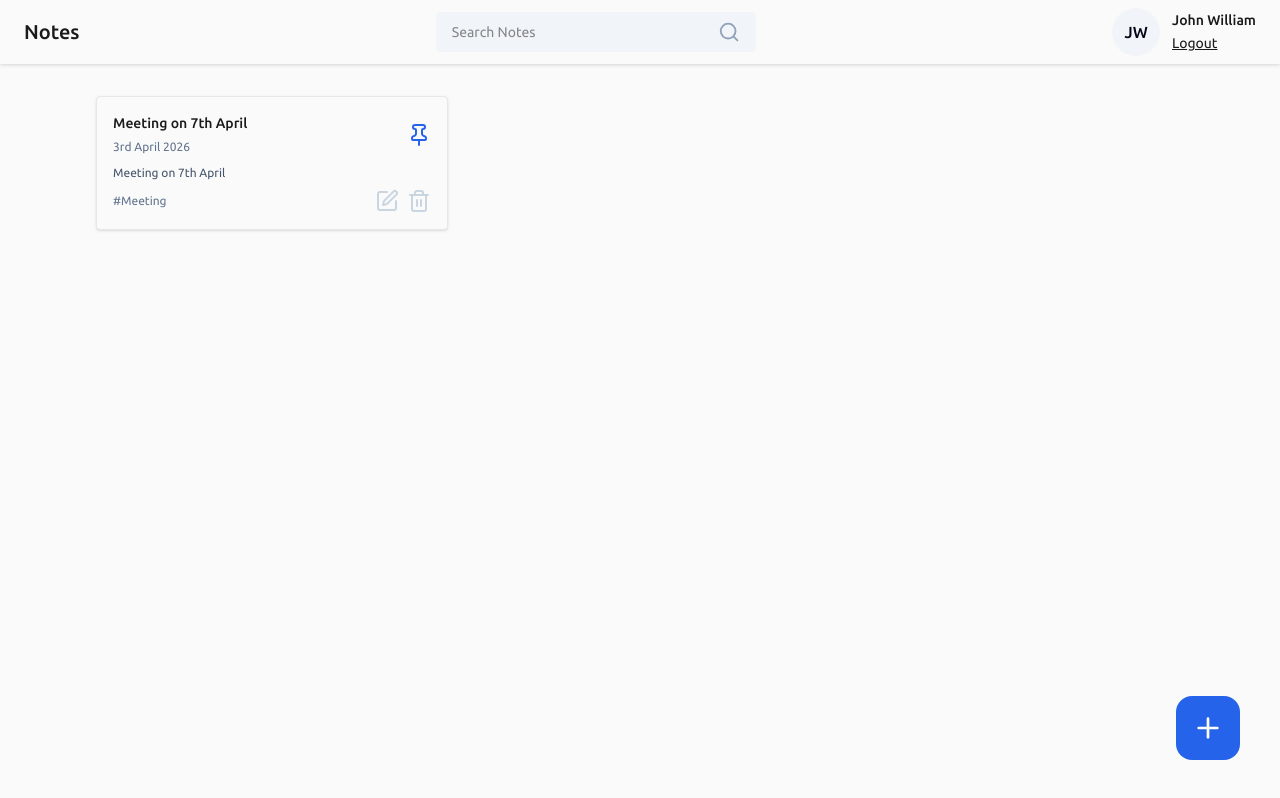
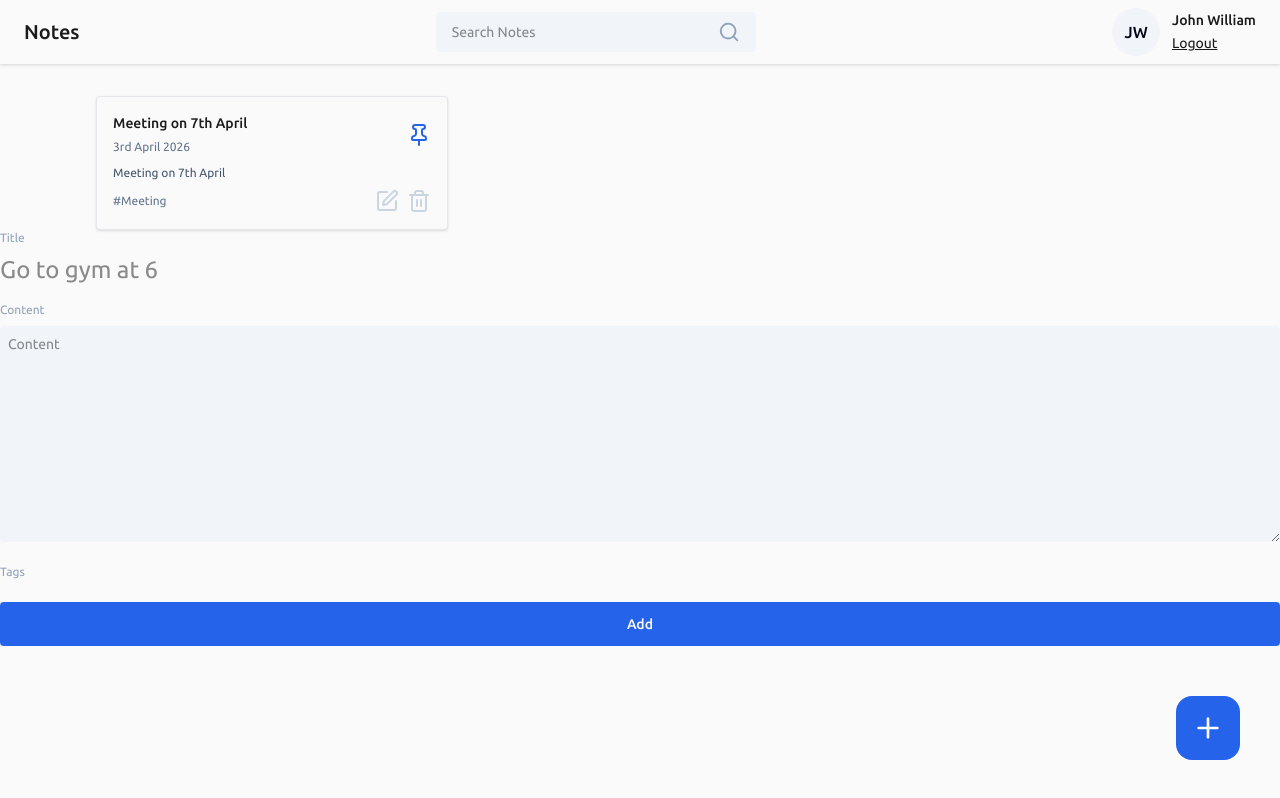
Before and after one commit to avicious/notes-app, a React (Vite) app in the folder frontend/: page /dashboard in a window 1280 px wide. Built offline with nearby package versions, Linux system fonts and the light colour scheme.

Commit message:
AddNotes Added: JSX added to AddNotes component

```diff
--- a/frontend/package.json
+++ b/frontend/package.json
@@ -14,6 +14,7 @@
     "lucide-react": "^1.7.0",
     "react": "^19.2.4",
     "react-dom": "^19.2.4",
+    "react-modal": "^3.16.3",
     "react-router-dom": "^7.13.2",
     "tailwindcss": "^4.2.2"
   },
--- a/frontend/src/index.css
+++ b/frontend/src/index.css
@@ -34,4 +34,8 @@
   .app-container {
     @apply mx-auto max-w-6xl px-4 sm:px-6 lg:px-8;
   }
+
+  .input-label {
+    @apply text-xs text-slate-400;
+  }
 }
--- /dev/null
+++ b/frontend/src/pages/Home/AddNotes.jsx
@@ -0,0 +1,37 @@
+const AddNotes = () => {
+  return (
+    <div>
+      <div className="flex flex-col gap-2">
+        <label htmlFor="title" className="input-label">
+          Title
+        </label>
+        <input
+          id="title"
+          type="text"
+          className="text-2xl text-carbon outline-none"
+          placeholder="Go to gym at 6"
+        />
+      </div>
+
+      <div className="flex flex-col gap-2 mt-4">
+        <label htmlFor="content" className="input-label">
+          Content
+        </label>
+        <textarea
+          id="content"
+          className="text-sm text-carbon outline-none bg-slate-100 p-2 rounded"
+          placeholder="Content"
+          rows={10}
+        />
+      </div>
+
+      <div className="mt-4">
+        <label className="input-label">Tags</label>
+      </div>
+
+      <button className="btn-primary font-medium mt-5 p-3" onClick={() => {}}>Add</button>
+    </div>
+  );
+};
+
+export default AddNotes;
--- a/frontend/src/pages/Home/Home.jsx
+++ b/frontend/src/pages/Home/Home.jsx
@@ -1,6 +1,7 @@
 import { Plus } from "lucide-react";
 import NoteCard from "../../components/Cards/NoteCard";
 import Navbar from "../../components/Navbar/Navbar";
+import AddNotes from "./AddNotes";
 
 const Home = () => {
   return (
@@ -28,6 +29,8 @@
       >
         <Plus size={32} color="white" />
       </button>
+
+      <AddNotes />
     </>
   );
 };
```
Also changed, not shown: 1 other file (tests, documents, lock files or other folders).
